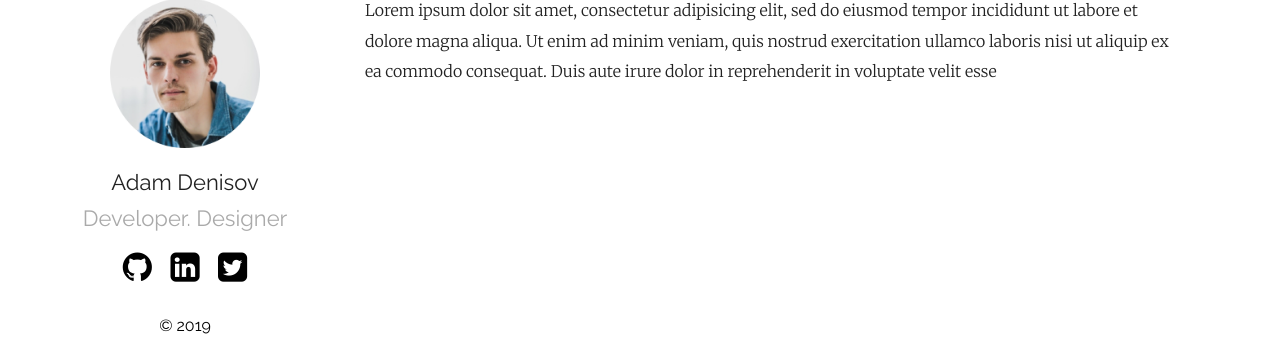
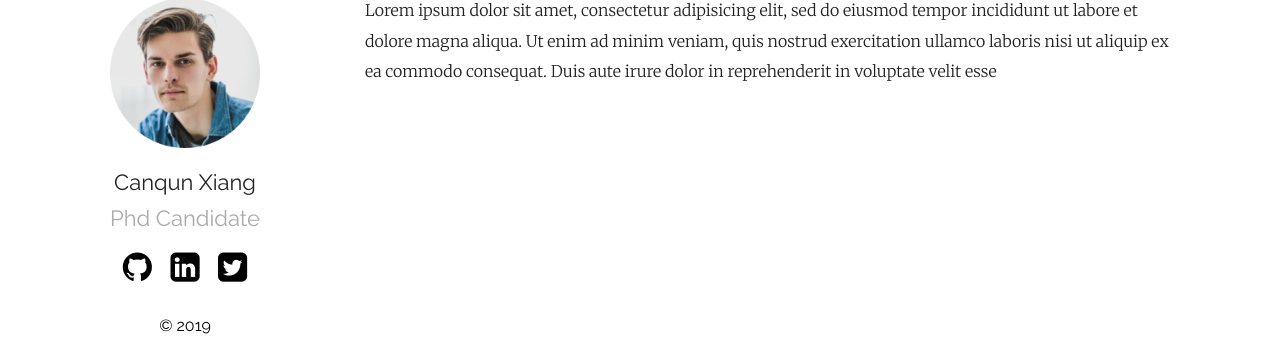
Before and after one commit to cxiang26/cxiang26.github.io, a Jekyll site: the page built from index.md, in a window 1280 px wide. Shown: the part 208-571 px from the top of the page. Built offline with Jekyll 4.4.1, drawn with Linux system fonts in a browser that asks for light colours.

Commit message:
Update _config.yml

```diff
--- a/_config.yml
+++ b/_config.yml
@@ -13,8 +13,8 @@ show_excerpts: true # set to true to show excerpts on the homepage
 sass:
   sass_dir: _sass
 plainwhite:
-  name: Adam Denisov
-  tagline: Developer. Designer
+  name: Canqun Xiang
+  tagline: Phd Candidate
   date_format: "%b %-d, %Y"
   sitemap: true # set to true to generate sitemap.xml content
 
```
